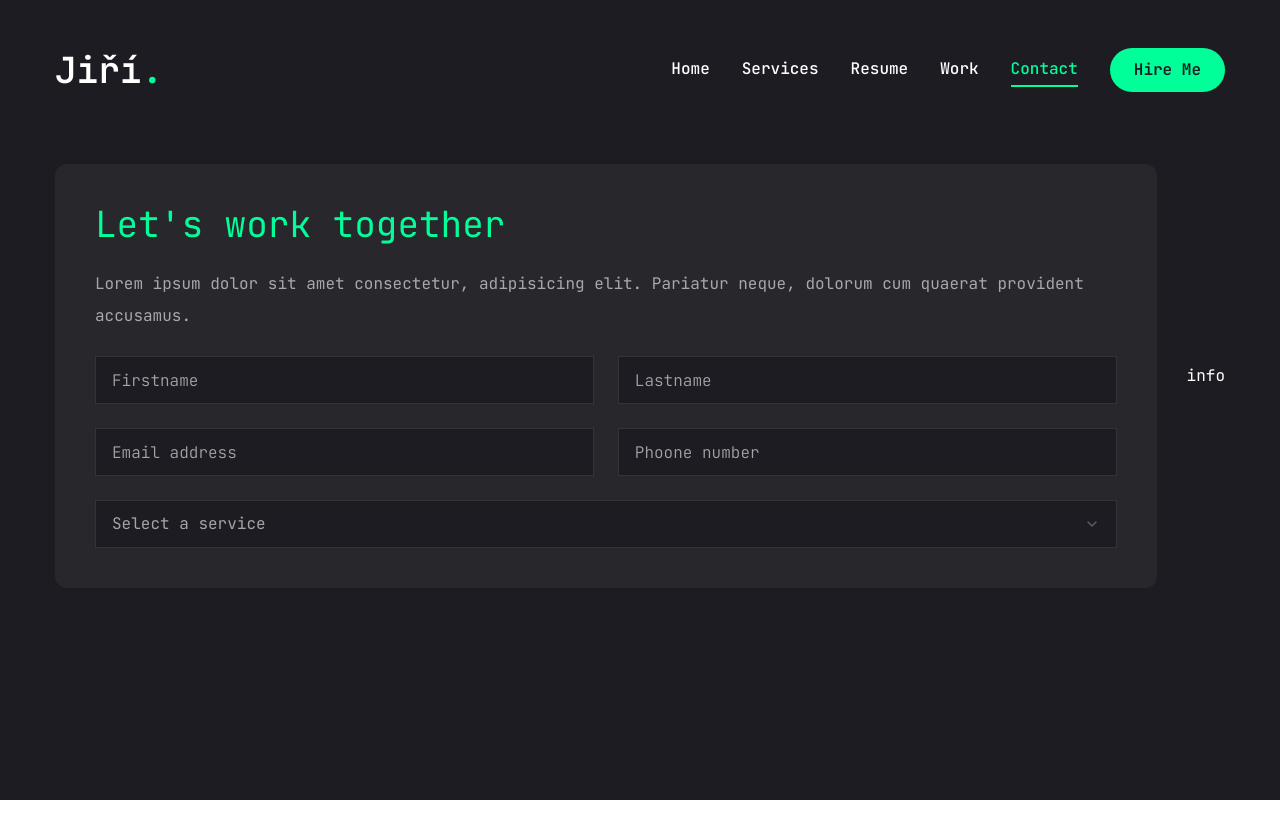
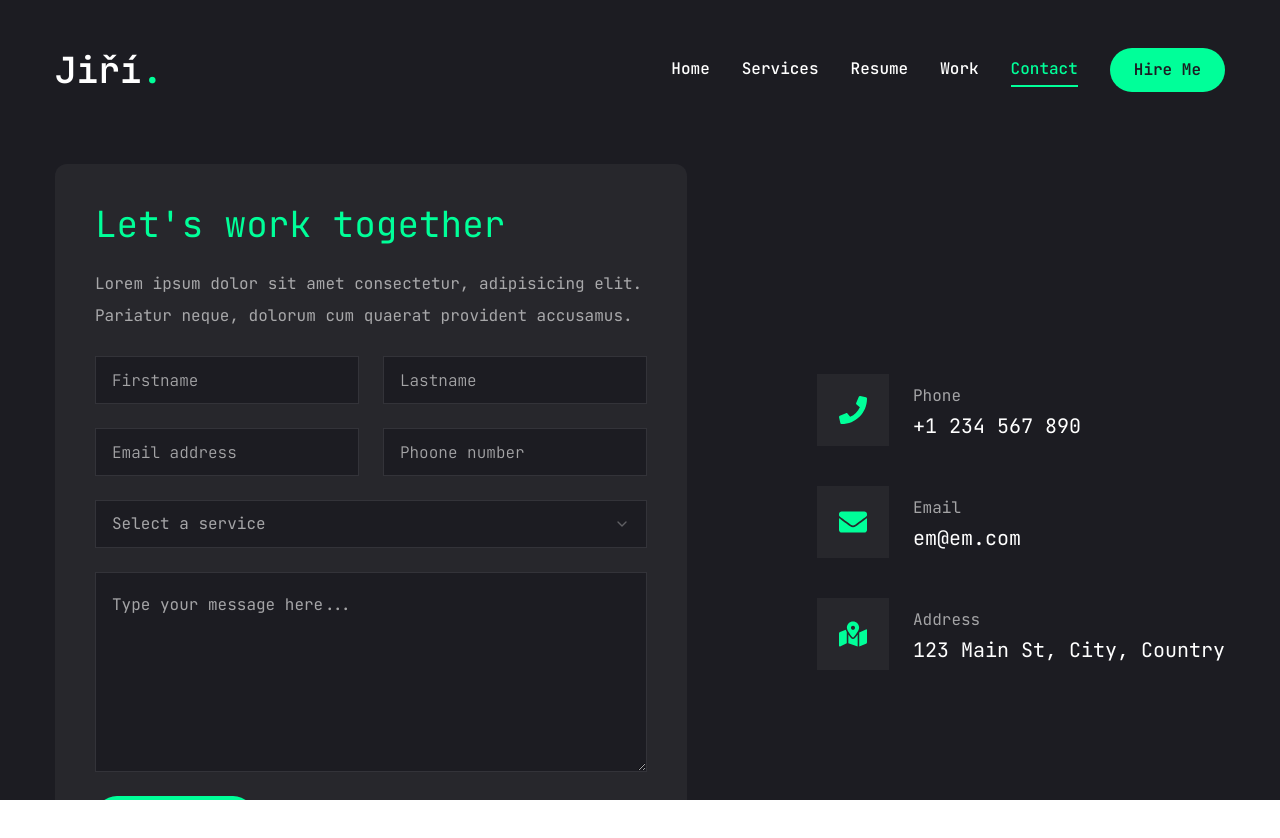
Before and after one commit to Leoric01/my-landing-page, a Next.js app: page /contact in a window 1280 px wide. Shown: the top 838 px of the page. Before the commit the page ends 800 px from the top, so only its background shows below. Built offline with nearby package versions, Linux system fonts and the light colour scheme.

Commit message:
finished structure, now gotta fill with actual data and deploy

```diff
--- a/app/contact/page.jsx
+++ b/app/contact/page.jsx
@@ -48,7 +48,7 @@ const Contact = () => {
       <div className="container mx-auto">
         <div className="flex flex-col xl:flex-row gap-[30px]">
           {/*form */}
-          <div className="xl:h-[54%] order-2 xl:order-none">
+          <div className="xl:w-[54%] order-2 xl:order-none">
             <form className="flex flex-col gap-6 p-10 bg-[#27272c] rounded-xl" action="">
               <h3 className="text-4xl text-accent">Let's work together</h3>
               <p className="text-white/60">
@@ -75,10 +75,29 @@ const Contact = () => {
                   </SelectGroup>
                 </SelectContent>
               </Select>
+              {/* textarea */}
+              <Textarea placeholder="Type your message here..." className="h-[200px]" />
+              <Button className="max-w-40">Send message</Button>
             </form>
           </div>
           {/* contact info */}
-          <div className="flex-1 flex items-center xl:justify-end order-1 xl:order-none mb-8 xl:mb-0">info</div>
+          <div className="flex-1 flex items-center xl:justify-end order-1 xl:order-none mb-8 xl:mb-0">
+            <ul className="flex flex-col gap-10">
+              {info.map((item, index) => {
+                return (
+                  <li key={index} className="flex gap-6 items-center">
+                    <div className="w-[52px] h-[52px] xl:w-[72px] xl:h-[72px] bg-[#27272c] text-accent rounded-md flex items-center justify-center">
+                      <div className="text-[28px]">{item.icon}</div>
+                    </div>
+                    <div className="flex-1">
+                      <p className="text-white/60">{item.title}</p>
+                      <h3 className="text-xl">{item.description}</h3>
+                    </div>
+                  </li>
+                );
+              })}
+            </ul>
+          </div>
         </div>
       </div>
     </motion.section>
--- a/components/ui/textarea.jsx
+++ b/components/ui/textarea.jsx
@@ -1,18 +1,19 @@
-import * as React from "react"
+import * as React from "react";
 
-import { cn } from "@/lib/utils"
+import { cn } from "@/lib/utils";
 
 const Textarea = React.forwardRef(({ className, ...props }, ref) => {
   return (
-    (<textarea
+    <textarea
       className={cn(
-        "flex min-h-[80px] w-full rounded-md border border-slate-200 bg-white px-3 py-2 text-base ring-offset-white placeholder:text-slate-500 focus-visible:outline-none focus-visible:ring-2 focus-visible:ring-slate-950 focus-visible:ring-offset-2 disabled:cursor-not-allowed disabled:opacity-50 md:text-sm dark:border-slate-800 dark:bg-slate-950 dark:ring-offset-slate-950 dark:placeholder:text-slate-400 dark:focus-visible:ring-slate-300",
+        "flex min-h-[80px] w-full rounded-md border border-white/10 bg-primary px-4 py-5 text-base placeholder:text-white/60 focus-visible:outline-none focus-visible:ring-1 disabled:cursor-not-allowed disabled:opacity-50",
         className
       )}
       ref={ref}
-      {...props} />)
+      {...props}
+    />
   );
-})
-Textarea.displayName = "Textarea"
+});
+Textarea.displayName = "Textarea";
 
-export { Textarea }
+export { Textarea };
```
